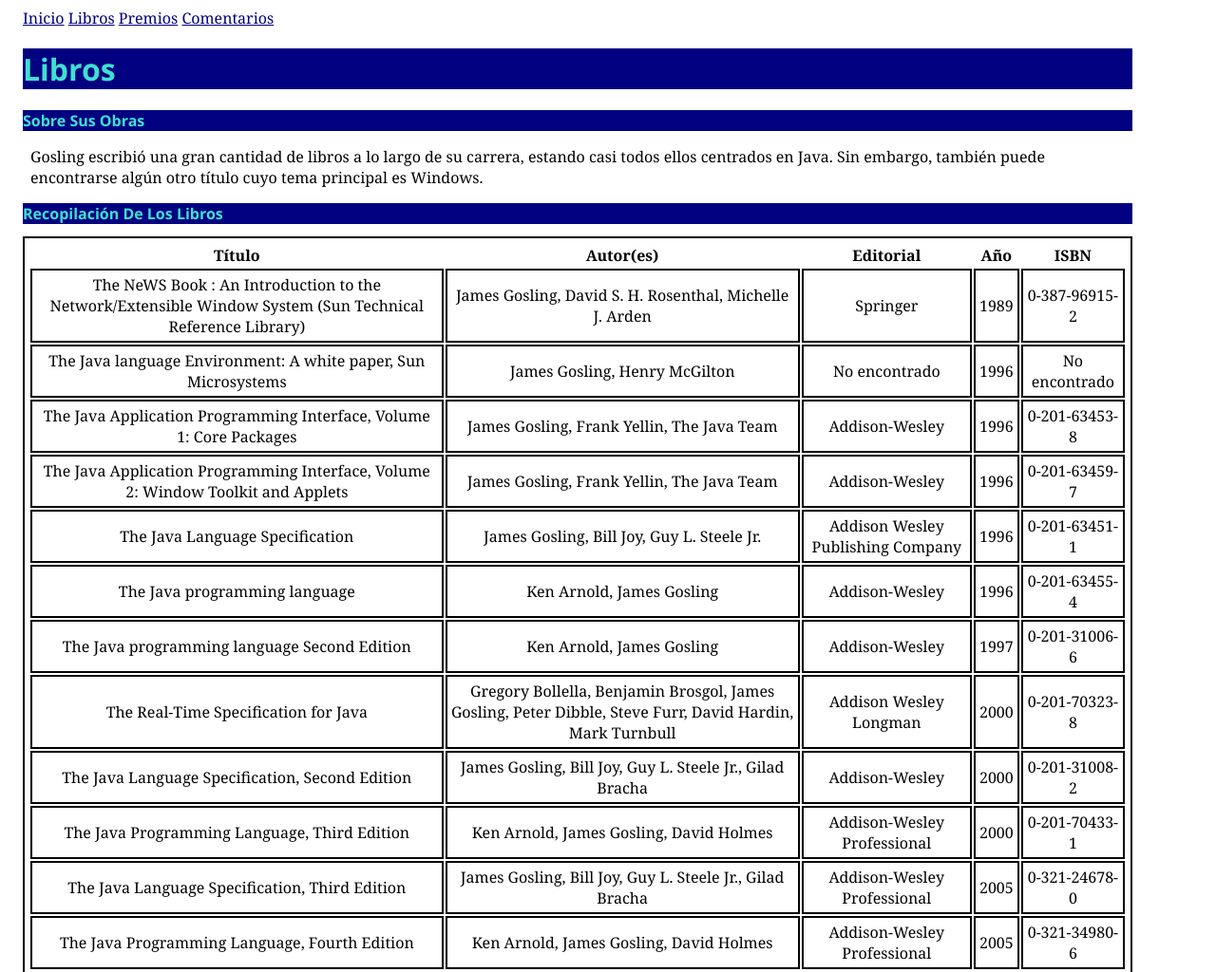
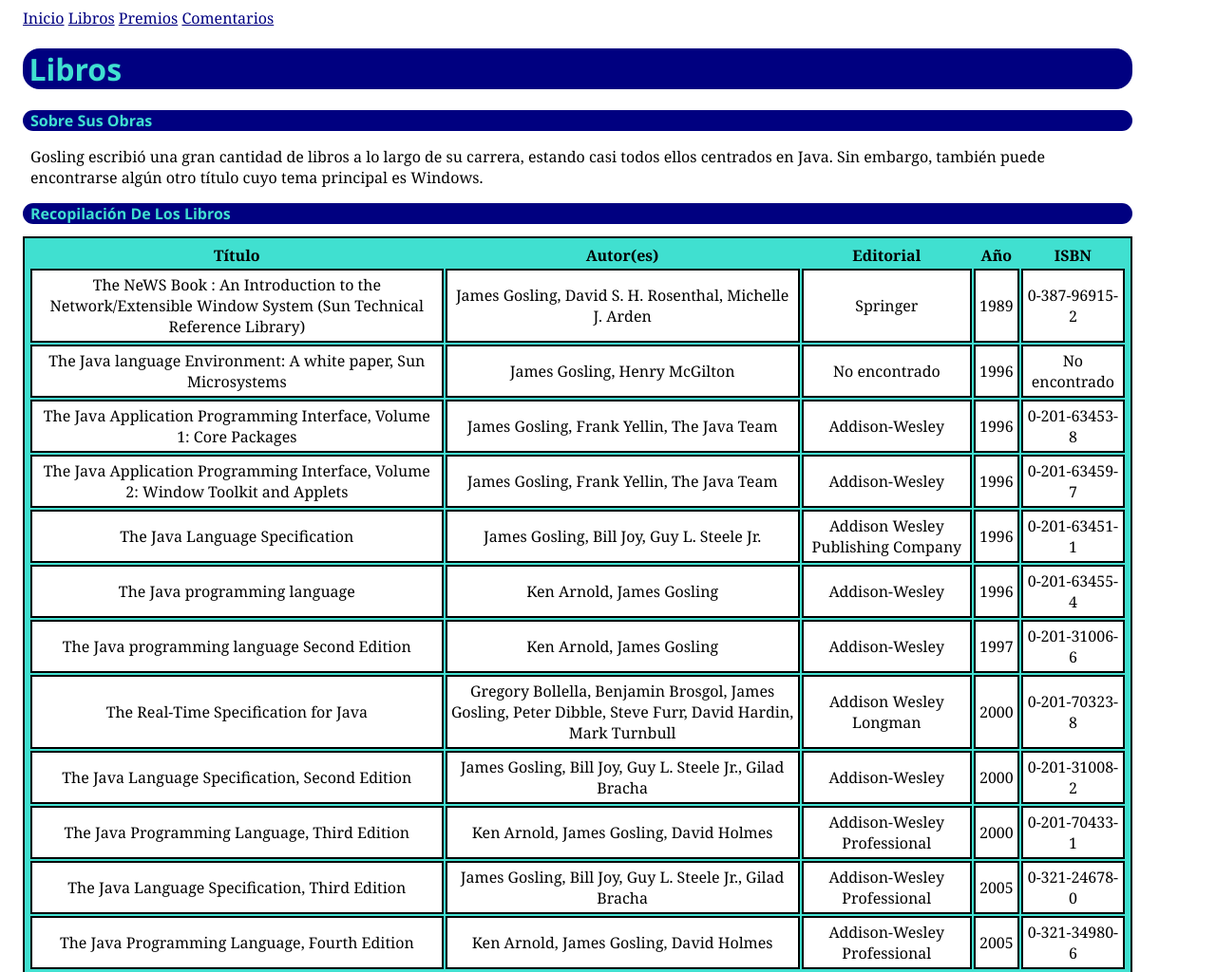
Before and after one commit to UO264850/SEW2021, a plain HTML site: page libros.html in a window 1280 px wide. Shown: the top 1024 px of the page at 95% size. Drawn offline with Linux system fonts and the light colour scheme.

Commit message:
cambios css

```diff
--- a/estilo/estilo.css
+++ b/estilo/estilo.css
@@ -14,8 +14,10 @@
     font-size: 2em;
     text-transform: capitalize;
     text-align: left;
+    padding-left: 0.2em;
     background-color: navy;
     color: turquoise;
+    border-radius: 18px;
   }
 
   /*Especificidad: 001*/
@@ -24,8 +26,10 @@
     font-size: 1em;
     text-transform: capitalize;
     text-align: left;
+    padding-left: 0.5em;
     background-color: navy;
     color: turquoise;
+    border-radius: 18px;
   }
 
   /*quitar si no cambia con respecto al body*/
@@ -63,9 +67,18 @@
     padding-bottom: 6px;
   }
 
-  table, td {
+  table{
+    background-color: turquoise;
+    color: black;
+    padding: 0.25em;
+    text-align: center;
+    border: 2px solid;
+    border-color: black;
+  }
+
+  td{
+    color: black;
     background-color: white;
-    color: black;
     padding: 0.25em;
     text-align: center;
     border: 2px solid;
@@ -74,7 +87,7 @@
 
   th{
     color: black;
-    background-color: white;
+    background-color: turquoise;
   }
 
   /* Specifity 11 */
```
